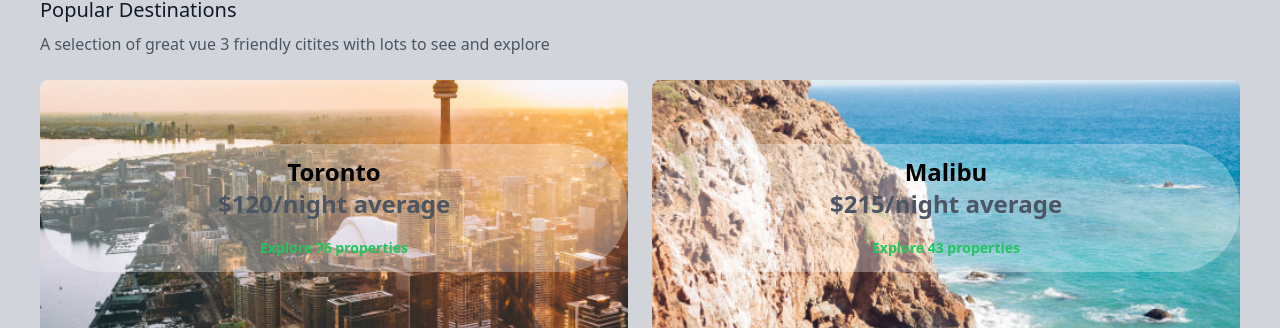
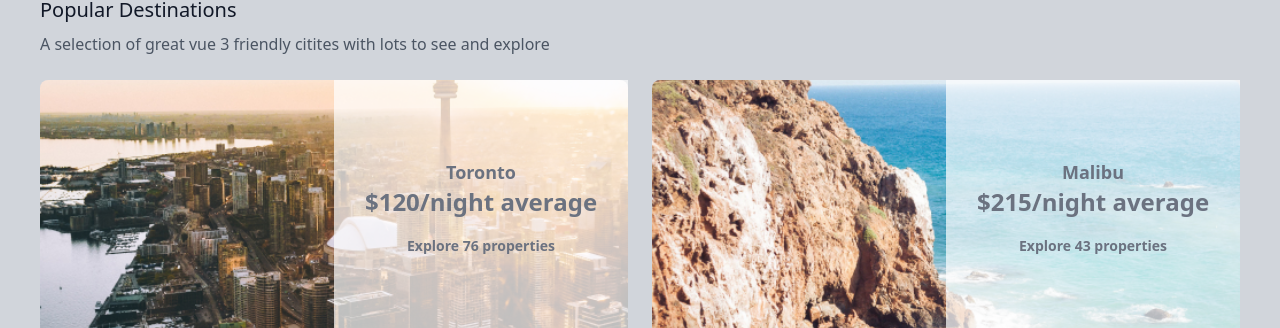
Before and after one commit to KickButtowski80/tailwindcss, a Vue app: page / in a window 1280 px wide. Shown: the part 624-952 px from the top of the page. Built offline with nearby package versions, Linux system fonts and the light colour scheme; the HTML template or start-up script is replaced by a standard one.

Commit message:
better design

```diff
--- a/src/components/PopularDestination.vue
+++ b/src/components/PopularDestination.vue
@@ -19,10 +19,6 @@
         :key="city"
         class="relative"
       >
-        <!-- <div
-          class="rounded-lg bg-white
-          shadow-lg relative "
-        > -->
           <img
             :src="imageUrl"
             :alt="imageAlt"
@@ -35,27 +31,25 @@
             font-bold lg:text-2xl"
           >
           <div
-            class="bg-white bg-opacity-30
+            class="bg-white bg-opacity-70
                      backdrop-filter  backdrop-blur-xs
-                     absolute top-0 left-0 translate-y-1/2
-                     rounded-full
-                     w-full h-1/2 text-center
-                     flex flex-col justify-center ">
-            <h3 class=" ">{{ city }}</h3>
-            <p class="text-gray-600">${{ averagePrice }}/night average</p>
+                     absolute top-0 left-0 translate-x-full
+                     w-1/2 h-full text-center
+                     flex flex-col justify-center text-gray-500
+                     hover:text-green-700  ">
+            <h3 class="text-lg ">{{ city }}</h3>
+            <p class="">${{ averagePrice }}/night average</p>
             <div class="mt-2">
               <a
                 href="#"
-                class="text-green-500 hover:text-green-400
+                class="text-white-500
                  font-semibold text-sm"
               >
                 Explore {{ propertyCount }} properties
               </a>
             </div>
           </div>
-
-          </div>
-        <!-- </div> -->
+        </div>
       </div>
     </div>
   </div>
```
